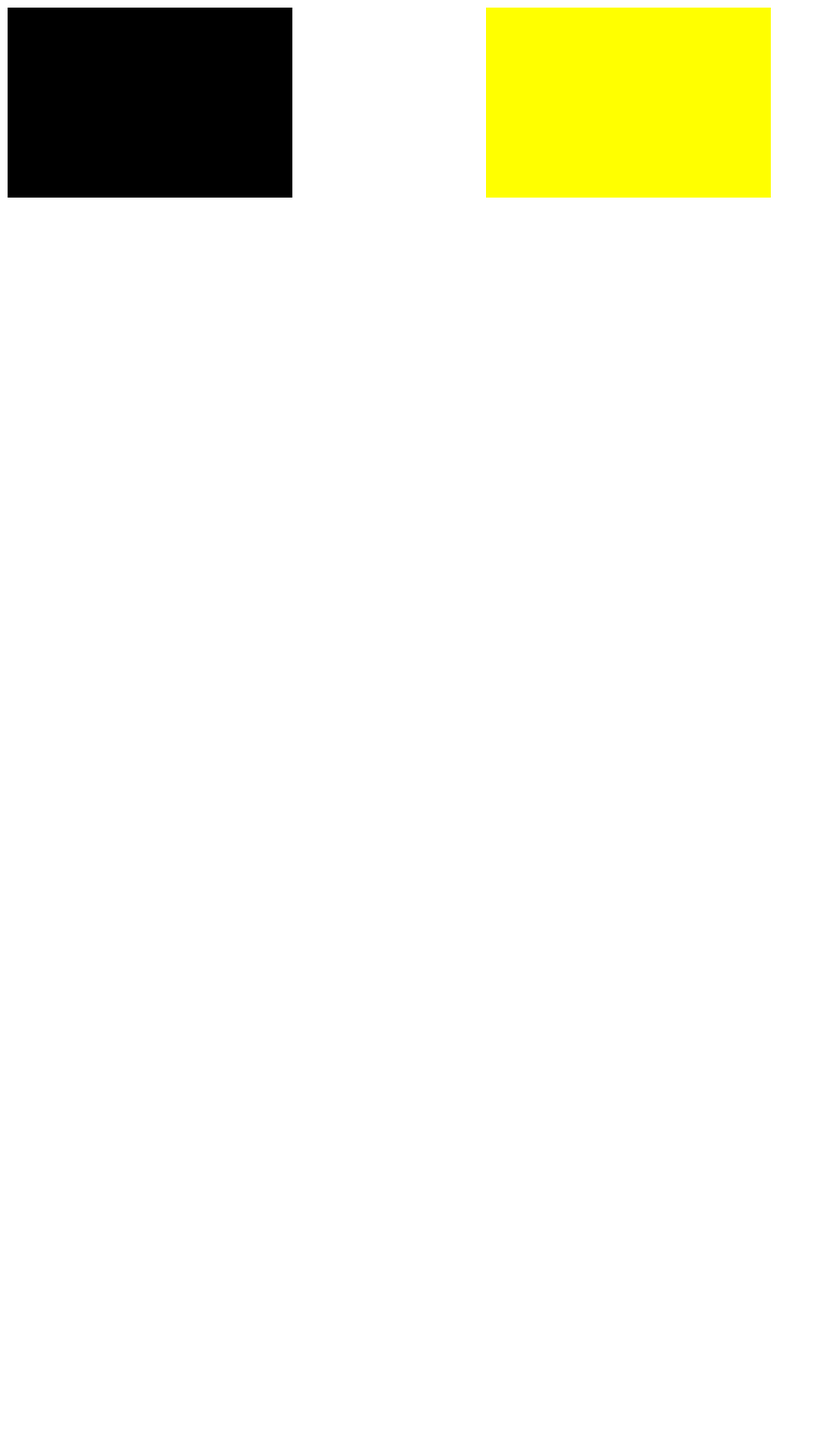
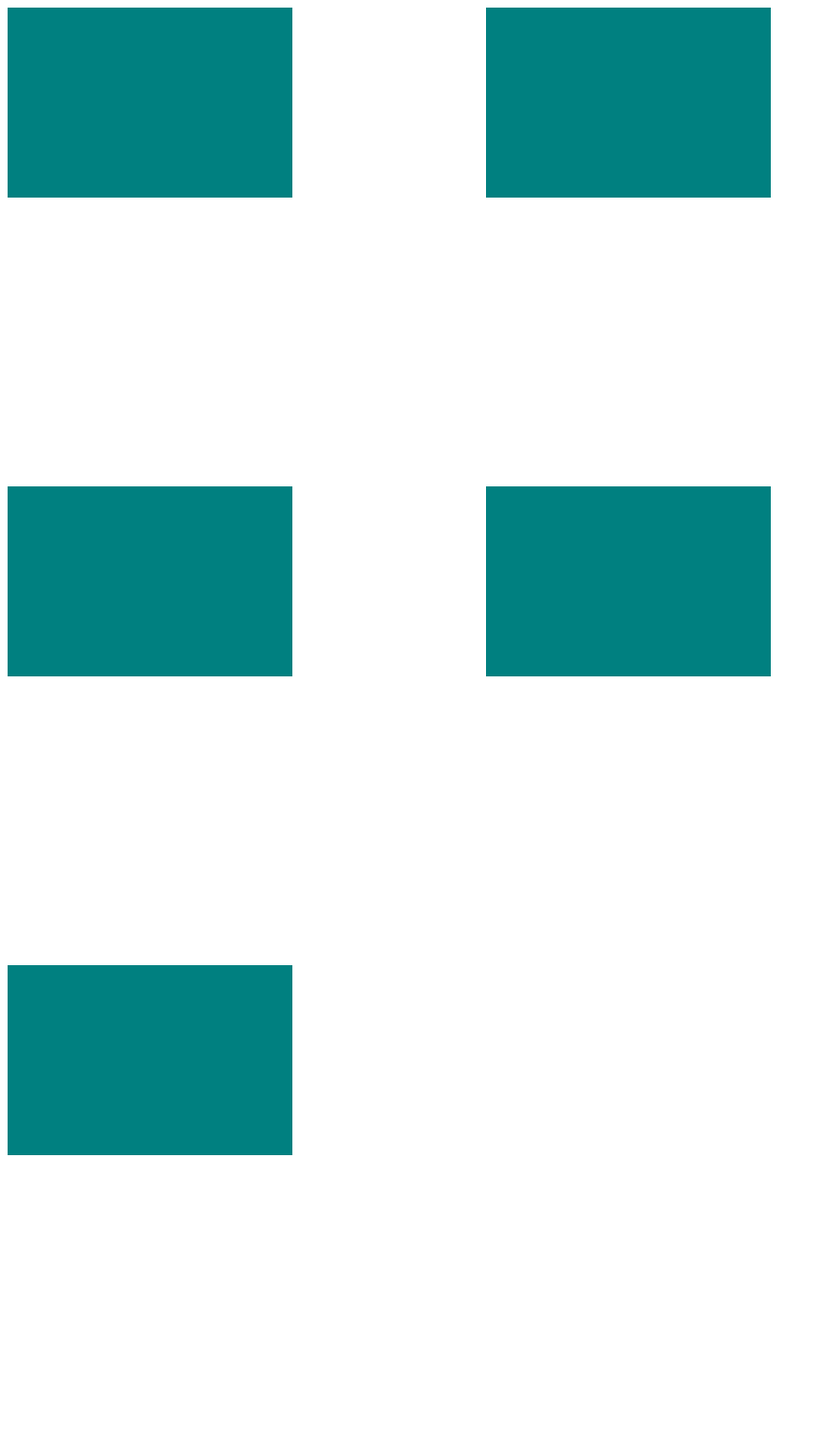
Before and after one commit to talzel/TaskIt, a website built with Parcel: page src/html/household_metrics.html in a window 1280 px wide. Shown: the whole page at 95% size, without its empty margins (0-867 px from the left). Before the commit the page ends 800 px from the top, so only its background shows below. Built offline with nearby package versions, Linux system fonts and the light colour scheme.

Commit message:
placeholder

```diff
--- a/src/html/household_metrics.html
+++ b/src/html/household_metrics.html
@@ -4,15 +4,29 @@
     <meta charset="UTF-8">
     <title>Household Metrics</title>
   </head>
+
   <body>
     <script src="https://d3js.org/d3.v6.min.js"></script>
     <script src="../js/board_bi.js"></script>
+
     <svg width="500" height="500">
-      <rect x="0" y="0" width="300" height="200"></rect>
-  </svg>
+      <rect x="0" y="0" width="300" height="200" fill="teal"></rect>
+    </svg>
 
-  <svg width="500" height="500">
-    <rect x="0" y="0" width="300" height="200" fill="yellow"></rect>
-  </svg>
+    <svg width="500" height="500">
+      <rect x="0" y="0" width="300" height="200" fill="teal"></rect>
+    </svg>
+
+    <svg width="500" height="500">
+      <rect x="0" y="0" width="300" height="200" fill="teal"></rect>
+    </svg>
+
+    <svg width="500" height="500">
+      <rect x="0" y="0" width="300" height="200" fill="teal"></rect>
+    </svg>
+
+    <svg width="500" height="500">
+      <rect x="0" y="0" width="300" height="200" fill="teal"></rect>
+    </svg>
   </body>
 </html>
```
